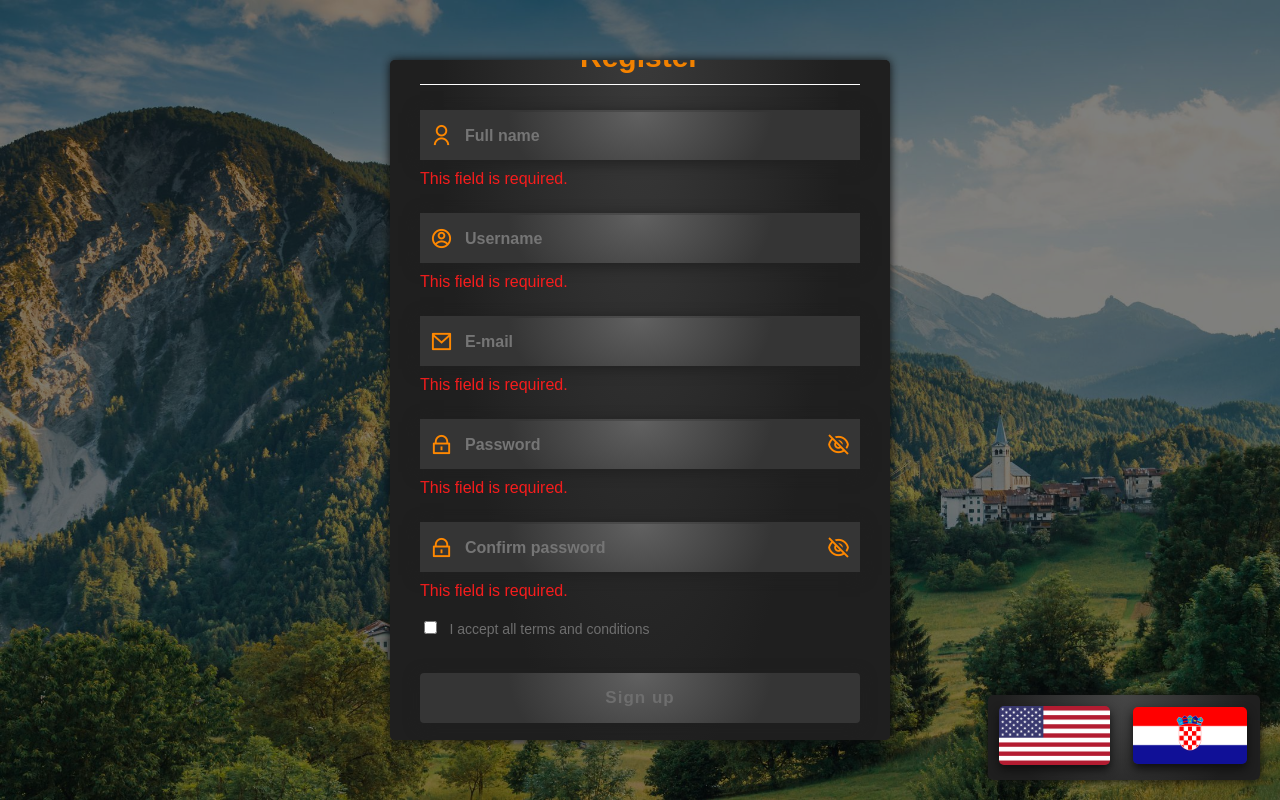
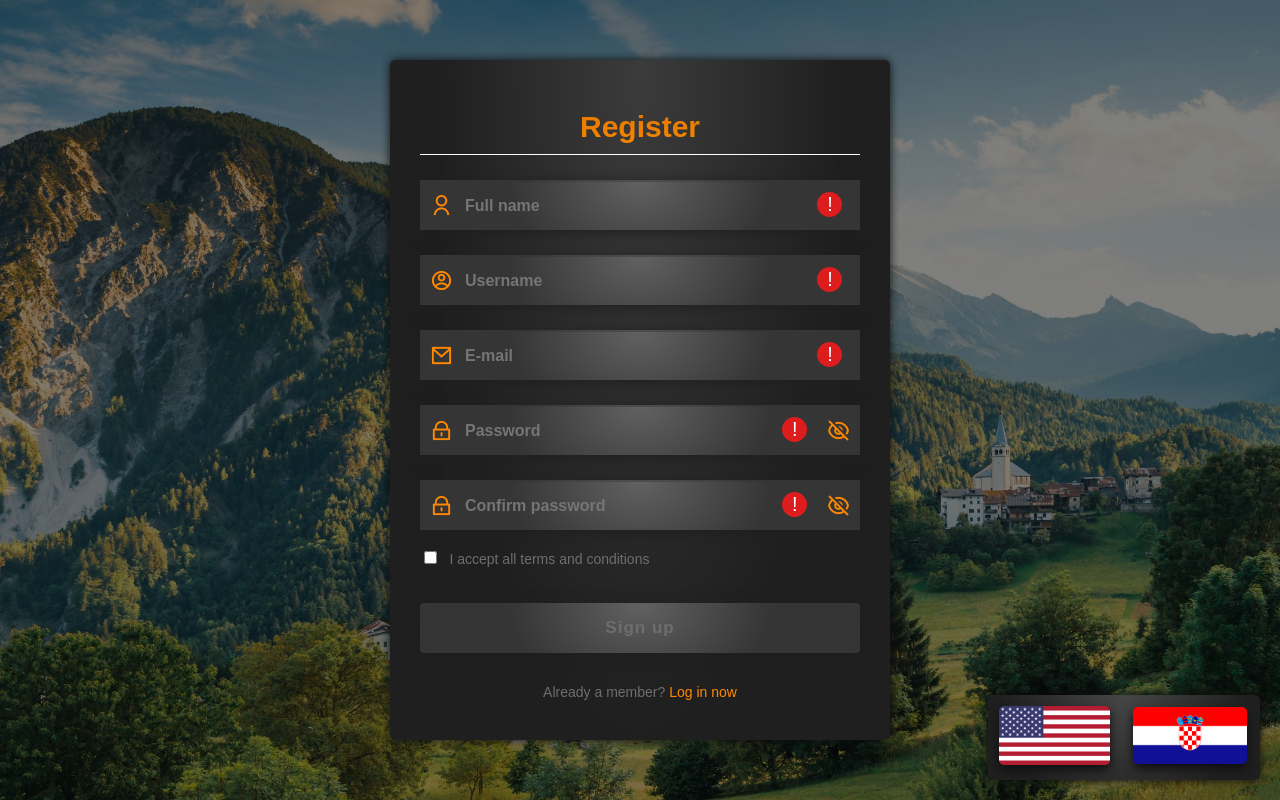
Before and after one commit to S0m3randomguy/projekt, a Django app: page /register/ in a window 1280 px wide. Run offline with Django 4.2, Linux system fonts and the light colour scheme.

Commit message:
Edited error message style

```diff
--- a/assets/static/css/login/styles.css
+++ b/assets/static/css/login/styles.css
@@ -119,8 +119,7 @@
 /* icons */
 .input-field i{
     position: absolute;
-    top: 50%;
-    transform: translateY(-50%);
+    top: 8%;
     padding: 10px;
     color: #ff8800;
     font-size: 23px;
@@ -138,9 +137,72 @@
 }
 
 /* error */
-.error {
-    color: #fa1d1d;
-    margin-top: 10px;
+.error-icon {
+    position: absolute;
+    top: 25%;
+    right: 4%;
+    width: 25px;
+    height: 25px;
+    font-size: 20px;
+    border-radius: 50px;
+    align-items: center;
+    justify-content: center;
+    display: flex;
+    color: #fff;
+    background-color: #dd1d1d;
+    cursor: pointer;
+}
+
+.error-text {
+    opacity: 0;
+    position: absolute;
+    bottom: 100%;
+    right: 3%;
+    background-color: #dd1d1d;
+    color: #fff;
+    padding: 8px;
+    border-radius: 3px;
+    margin-top: 5px;
+    font-size: 14px;
+    transition: all .1s ease;
+}
+
+.error-text::after {
+    content: "";
+    position: absolute;
+    top: 100%;
+    left: 50%;
+    margin-left: 48px;
+    border-width: 8px;
+    border-style: solid;
+    border-color: #dd1d1d transparent transparent transparent;
+}
+
+.error-icon:hover ~ .error-text {
+    opacity: 1;
+}
+
+
+.input-field:nth-child(5) .error-icon,
+ .input-field:nth-child(6) .error-icon {
+    right: 12%;
+}
+
+.input-field:nth-child(5) .error-text,
+.input-field:nth-child(6) .error-text {
+    right: 11%;
+}
+
+.container .form.login .input-field:nth-child(3) .error-icon {
+    right: 12%;
+}
+
+.container .form.login .input-field:nth-child(3) .error-text {
+    right: 11%;
+}
+
+.container .form.login .error-text::after {
+    margin-left: 40px;
 }
 
 /* checkbox */
--- a/templates/register/main.html
+++ b/templates/register/main.html
@@ -28,44 +28,65 @@
                     <div class="input-field">
                         {{ form.name }}
                         <i class="ri-user-line"></i>
+                        {% if form.name.errors %}
+                        <div class="error">
+                            <div class="error-icon">!</div>
+                            <div class="error-text">{{ form.name.errors.0 }}</div>
                         </div>
-                    {% if form.name.errors %}
-                        <div class="error">{{ form.name.errors.0 }}</div>
                         {% endif %}
+                    </div>
                     <div class="input-field">
                         {{ form.username }}
                         <i class="ri-account-circle-line"></i>
+                        {% if form.username.errors %}
+                        <div class="error">
+                            <div class="error-icon">!</div>
+                            <div class="error-text">{{ form.username.errors.0 }}</div>
                         </div>
-                    {% if form.username.errors %}
-                        <div class="error">{{ form.username.errors.0 }}</div>
                         {% endif %}
+                    </div>
                     <div class="input-field">
                         {{ form.email }}
                         <i class="ri-mail-line"></i>
+                        {% if form.email.errors %}
+                        <div class="error">
+                            <div class="error-icon">!</div>
+                            <div class="error-text">{{ form.email.errors.0 }}</div>
                         </div>
-                    {% if form.email.errors %}
-                        <div class="error">{{ form.email.errors.0 }}</div>
                         {% endif %}
+                    </div>
                     <div class="input-field">
                         {{ form.password }}
                         <i class="ri-lock-line"></i>
                         <i class="ri-eye-off-line show-hide-pw" id="password_toggle_register"></i>
+                        {% if form.password.errors %}
+                        <div class="error">
+                            <div class="error-icon">!</div>
+                            <div class="error-text">{{ form.password.errors.0 }}</div>
                         </div>
-                    {% if form.password.errors %}
-                        <div class="error">{{ form.password.errors.0 }}</div>
                         {% elif form.non_field_errors %}
-                        <div class="error">{{ form.non_field_errors.0 }}</div>
+                        <div class="error">
+                            <div class="error-icon">!</div>
+                            <div class="error-text">{{ form.non_field_errors.0 }}</div>
+                        </div>
                         {% endif %}
+                    </div>
                     <div class="input-field">
                         {{ form.confirm }}
                         <i class="ri-lock-line"></i>
                         <i class="ri-eye-off-line show-hide-pw" id="confirmation_toggle"></i>
+                        {% if form.confirm.errors %}
+                        <div class="error">
+                            <div class="error-icon">!</div>
+                            <div class="error-text">{{ form.confirm.errors.0 }}</div>
                             </div>
-                    {% if form.confirm.errors %}
-                        <div class="error">{{ form.confirm.errors.0 }}</div>
                         {% elif form.non_field_errors %}
-                        <div class="error">{{ form.non_field_errors.0 }}</div>
+                            <div class="error">
+                                <div class="error-icon">!</div>
+                                <div class="error-text">{{ form.non_field_errors.0 }}</div>
+                            </div>
                         {% endif %}
+                    </div>
                     <div class="checkbox-text">
                         <div class="checkbox-content">
                             <input type="checkbox" id="termCon" required>
```
Also changed, not shown: templates/login/main.html (+10 -5 lines). Lines whose indentation alone changed are shown as unchanged.
